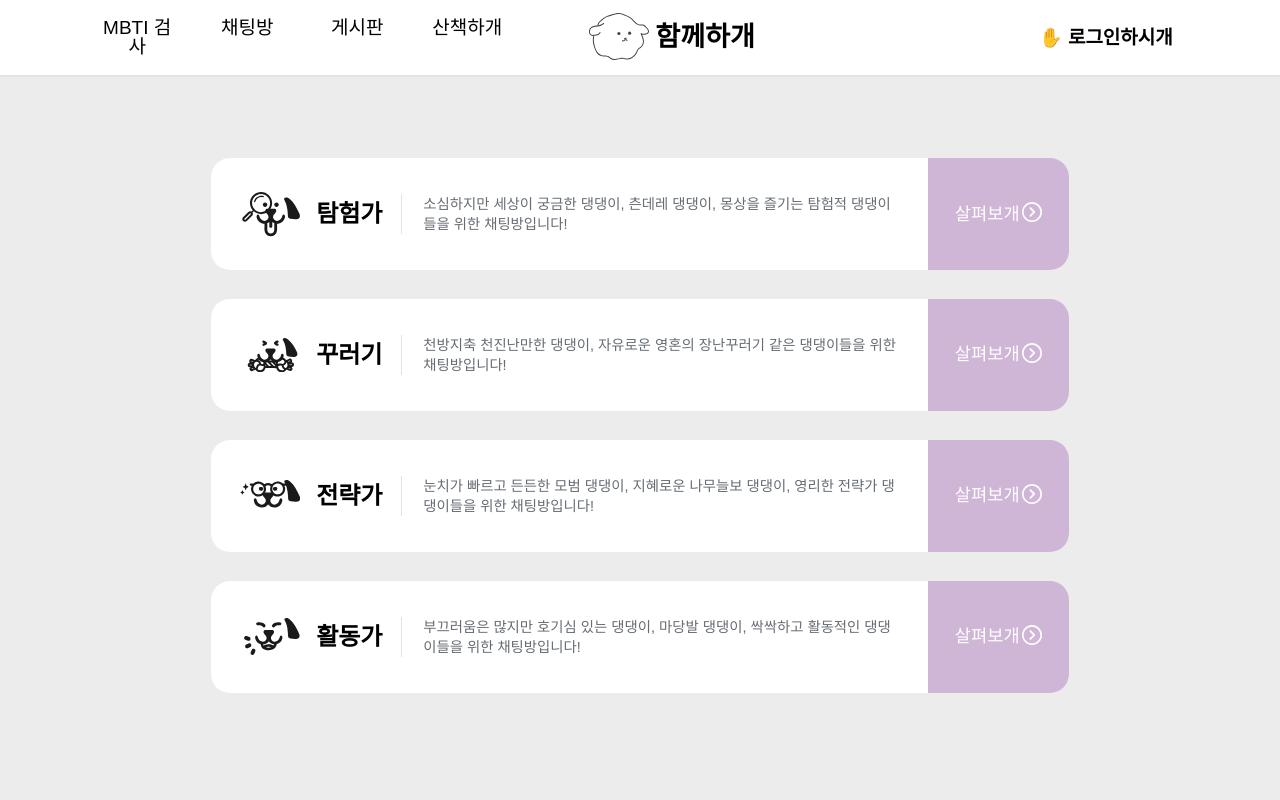
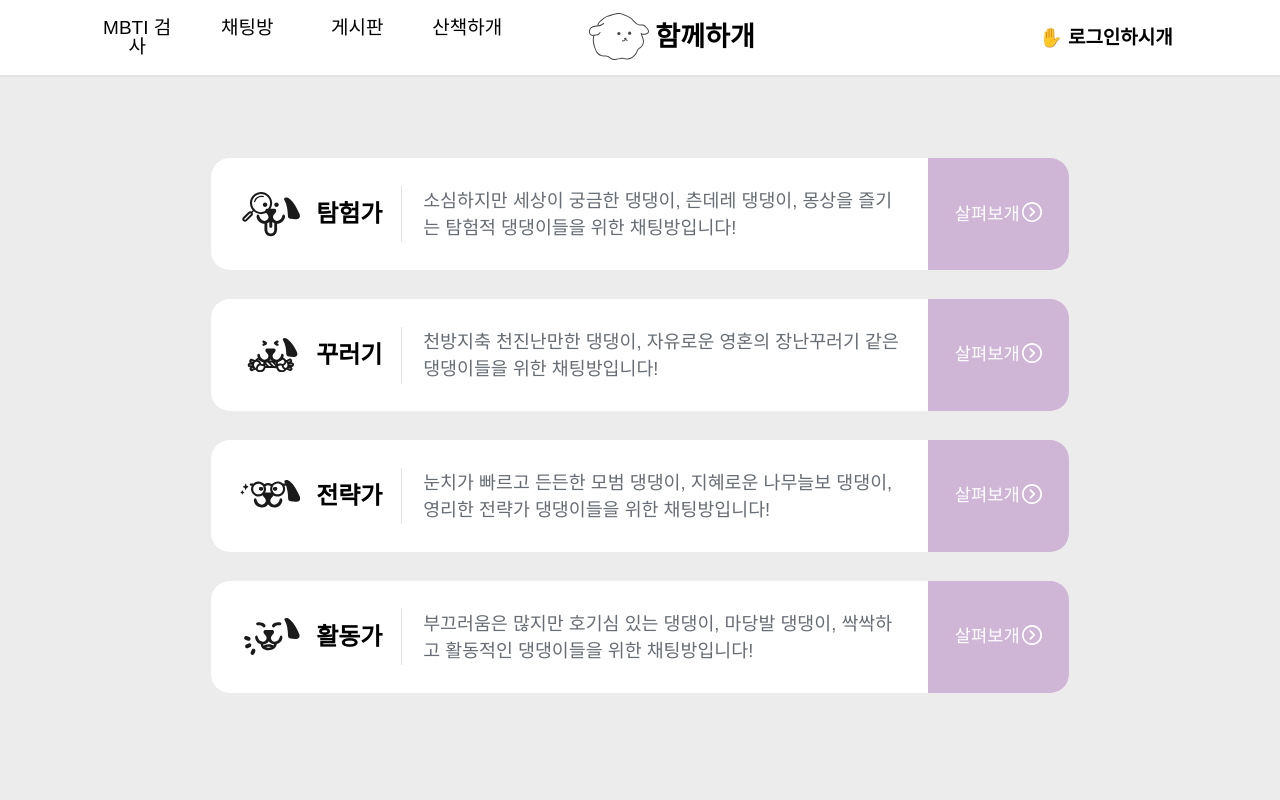
Before and after one commit to kseul/with_dog, a React (Create React App) app: page /chatting-list in a window 1280 px wide. Shown: the top 800 px of the page. Built offline with nearby package versions, Linux system fonts and the light colour scheme.

Commit message:
fix : chat UI 수정

```diff
--- a/src/pages/Chatting/ChatList/components/ChatListLeft.tsx
+++ b/src/pages/Chatting/ChatList/components/ChatListLeft.tsx
@@ -31,15 +31,15 @@ const DogType = styled.div`
 const Line = styled.div`
   background-color: ${props => props.theme.colors.lineLightGray};
   width: 2px;
-  height: 2.5rem;
+  height: 3.5rem;
   margin: 0 0.3rem 0 0.3rem;
 `;
 
 const Introduce = styled.div`
   flex-basis: 100%;
   color: ${props => props.theme.colors.gray};
-  font-size: 0.9rem;
-  line-height: 1.25rem;
+  font-size: 1.15rem;
+  line-height: 1.7rem;
   margin-left: 1rem;
 `;
 
--- a/src/pages/Chatting/ChatModal/index.tsx
+++ b/src/pages/Chatting/ChatModal/index.tsx
@@ -127,8 +127,8 @@ const GoChatEntryIcon = styled.img`
 const BackGround = styled.div`
   position: absolute;
   top: 0;
-  width: 100vw;
-  height: 100vh;
+  width: 100%;
+  height: 100%;
   background-color: rgba(0, 0, 0, 0.5);
   z-index: 1;
 `;
--- a/src/pages/Chatting/DATA/CHATLIST_DATA.tsx
+++ b/src/pages/Chatting/DATA/CHATLIST_DATA.tsx
@@ -22,7 +22,7 @@ const CHATLIST_DATA = [
       '천방지축 천진난만한 댕댕이, 자유로운 영혼의 장난꾸러기 같은 댕댕이들을 위한 채팅방입니다!',
     modalDescription:
       '자유로운 영혼 댕댕이, 콧대높은 천방지축 댕댕이, 천진난만 꾸러기 댕댕이, 능글맞은 장난꾸러기 댕댕이들이 모인 채팅방 입니다 :) 어서 함께 하시개!',
-    type: 'ENFC, ESTC, ENFC, ENFP',
+    type: 'ENFC, ESTC, ESFC, ESFP',
   },
   {
     id: 3,
@@ -32,7 +32,7 @@ const CHATLIST_DATA = [
       '눈치가 빠르고 든든한 모범 댕댕이, 지혜로운 나무늘보 댕댕이, 영리한 전략가 댕댕이들을 위한 채팅방입니다!',
     modalDescription:
       '눈치빠른 모범생 댕댕이, 지혜로운 나무늘보 댕댕이, 든든한 오른팔 댕댕이, 영리한 전략가 댕댕이들이 모인 채팅방 입니다 :) 어서 함께 하시개!',
-    type: 'INTC, INFP, ENTP, ENFP',
+    type: 'INTP, INFP, ENTP, ENFP',
   },
   {
     id: 4,
```
